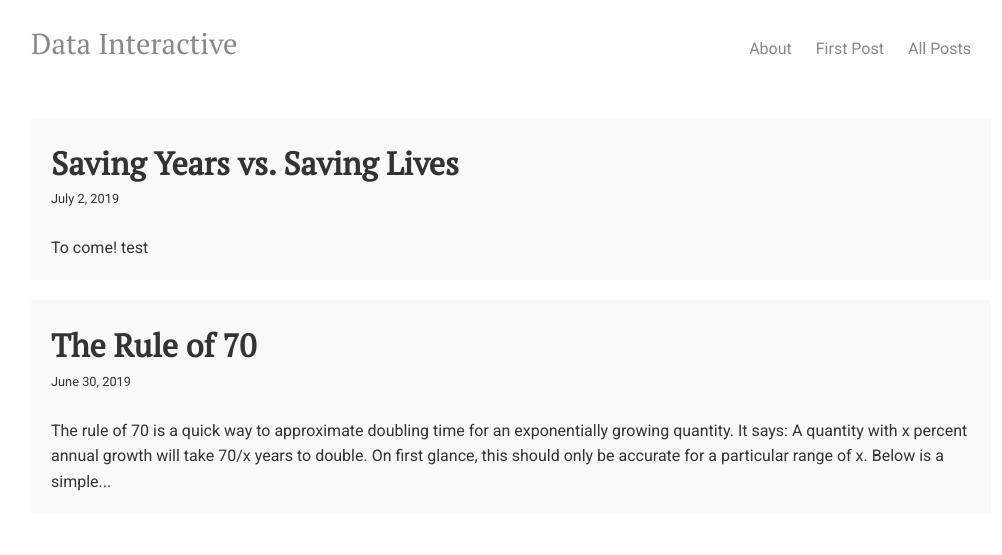
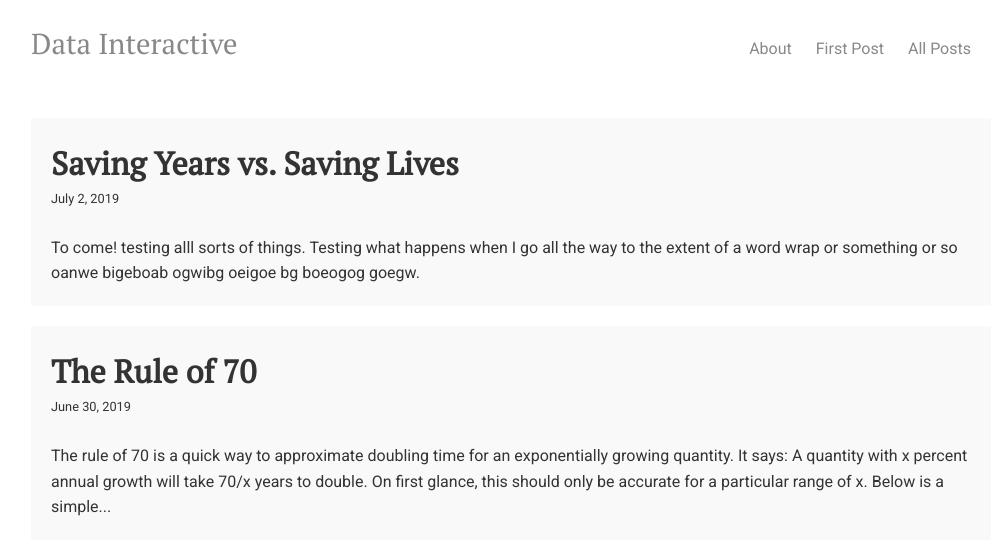
Before and after one commit to datainteractive/datainteractive.github.io, a Jekyll site: the page built from index.html, in a window 1280 px wide. Shown: the top 555 px of the page, without its empty margins (129-1131 px from the left). Built offline with Jekyll 4.4.1, drawn with Linux system fonts in a browser that asks for light colours; comment, search, counter and statistics services are not loaded.

Commit message:
Update 2019-07-02-saving-years-vs-saving-lives.html

```diff
--- a/_posts/2019-07-02-saving-years-vs-saving-lives.html
+++ b/_posts/2019-07-02-saving-years-vs-saving-lives.html
@@ -8,7 +8,7 @@ comments: true
 To come!
 
 <div class="media">
-<div class="diagram" id="barchart">test</div>
+<div class="diagram" id="barchart">testing alll sorts of things. Testing what happens when I go all the way to the extent of a word wrap or something or so oanwe bigeboab ogwibg oeigoe bg boeogog goegw.</div>
 </div>
 
 <script>
```
